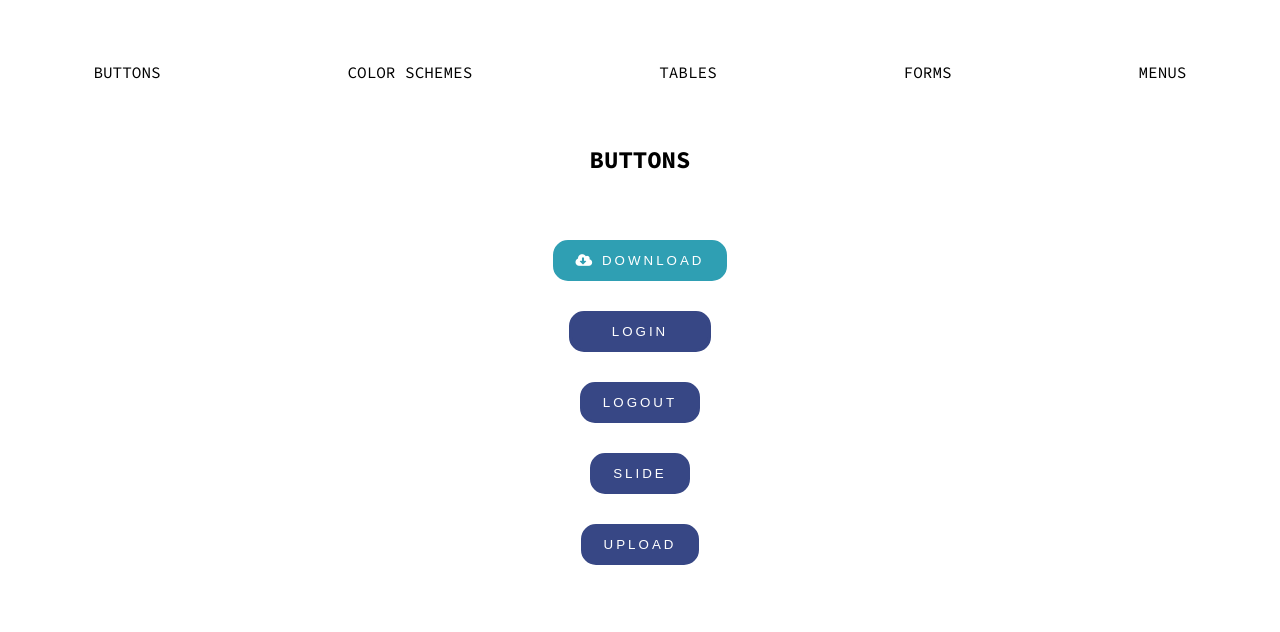
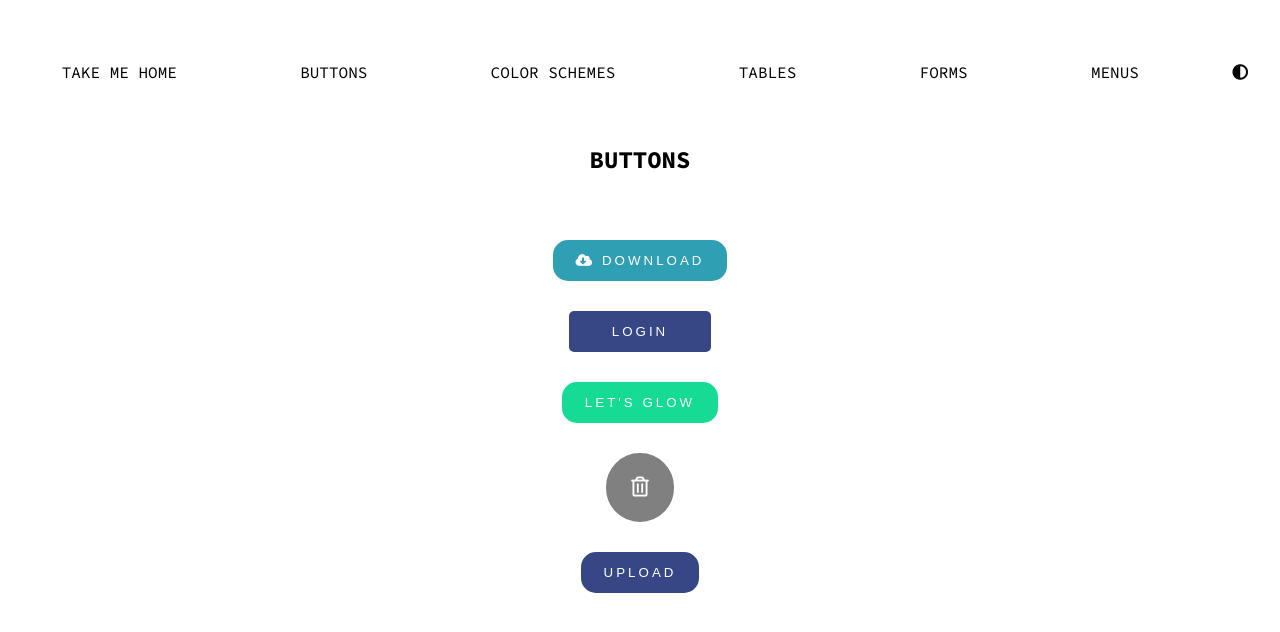
Before and after one commit to JakeWyMoore/sandbox, a Django app: page /simple-css/buttons in a window 1280 px wide. Shown: the top 632 px of the page. Run offline with Django 3.2, Linux system fonts and the light colour scheme.

Commit message:
trashcan button

```diff
--- a/apps/simple_css/static/simple_css/css/buttons.css
+++ b/apps/simple_css/static/simple_css/css/buttons.css
@@ -14,6 +14,9 @@
 }
 .buttons button {
     margin: 15px;
+}
+.pointer:hover {
+    cursor: pointer;
 }
 /* DOWNLOAD BUTTON */
 .buttons .download {
@@ -39,24 +42,22 @@
 .buttons .login {
     /* width: 170px; */
     padding: 10px 40px;
-    border-radius: 15px;
+    border-radius: 5px;
     border: 3px solid #374785;
     background: #374785;
     color: white;
     text-transform: uppercase;
     letter-spacing: 3px;
     transition: 0.3s;
-
 }
 .buttons .login:hover {
     transition: .2s;
     cursor: pointer;
     transform: scale(1.2,1.2);
-    background: transparent;
+    background: #374785;
     border: 3px solid #374785;
-    color: #374785;
+    color: white;
 }
-
 .login:after {
     font-family: "Font Awesome 5 Free";
     content: "\f2f6";
@@ -66,41 +67,64 @@
     top: 11px;
     right: 0px;
     transition: 0.5s;
+    color: white;
 }
-
 .login:hover{
     padding-right: 40px;
     padding-left: 20px;
-  }
-
+}
 .login:hover:after {
     opacity: 1;
     right: 15px;
-  }
-
+    color: white;
+}
 
 /* LOGOUT */
-.buttons .logout {
+.buttons .glow {
     padding: 10px 20px;
     border-radius: 15px;
-    border: 3px solid #374785;
-    background: #374785;
+    border: 3px solid #15db95;
+    background: #15db95;
     color: white;
     text-transform: uppercase;
     letter-spacing: 3px;
     transition: 0.3s;
 }
+.buttons .glow:hover {
+    cursor: pointer;
+    border: 3px solid #15db95;
+    letter-spacing: 5px;
+    box-shadow: 0px 0px 25px 3px #15db95;}
 
 /* SLIDE */
-.buttons .slide {
-    padding: 10px 20px;
-    border-radius: 15px;
-    border: 3px solid #374785;
-    background: #374785;
+.trash {
+    font-size: 20px;
+    font-weight: 900;
+}
+.buttons .trash {
+    padding: 20px 22px;
+    border-radius: 50px;
+    border: 3px solid grey;
+    background: grey;
     color: white;
     text-transform: uppercase;
-    letter-spacing: 3px;
     transition: 0.3s;
+}
+.buttons .trash:hover {
+    padding: 20px 50px;
+    border: 3px solid #fc4445;
+    background: #fc4445;
+
+    transition: 0.3s ease-in-out;
+    cursor: pointer;
+}
+.buttons .trash .far {
+    transition: 0.3s;
+}
+.buttons .trash:hover .far {
+    transform: rotate(45deg);
+    transition: 0.3s ease-in-out;
+
 }
 
 /* UPLOAD */
--- a/apps/simple_css/templates/buttons.html
+++ b/apps/simple_css/templates/buttons.html
@@ -25,6 +25,9 @@
         <div class="top-section">
             <div class="menu">
                 <ul>
+                    <a href="/simple-css">
+                        <li>Take Me Home</li>
+                    </a>
                     <a href="buttons">
                         <li>Buttons</li>
                     </a>
@@ -40,18 +43,21 @@
                     <a href="">
                         <li>Menus</li>
                     </a>
+                    <i id="dark-mode-toggle" class="fas fa-adjust pointer"></i>
+
                 </ul>
             </div>
 
             <h2>Buttons</h2>
+
         </div>
 
         <div class="buttons-container">
             <div class="buttons">
                 <button class="download"><i class="fas fa-cloud-download-alt"></i> Download</button>
                 <button class="login">Login</button>
-                <button class="logout">Logout</button>
-                <button class="slide">Slide</button>
+                <button class="glow">Let's Glow</button>
+                <button class="trash"><i class="far fa-trash-alt"></i></button>
                 <button class="upload">Upload</button>
             </div>
         </div>
```
